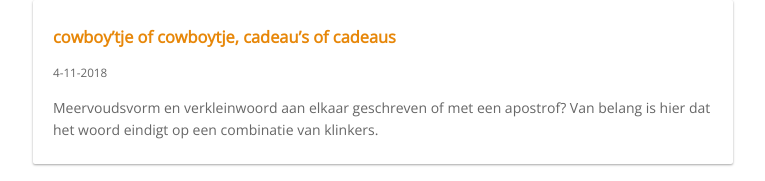
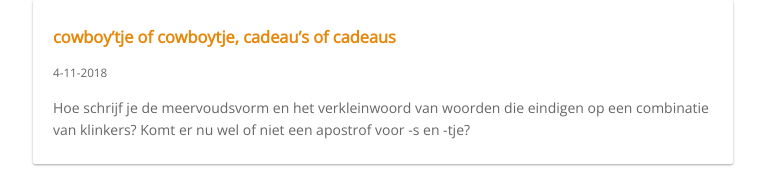
Before and after one commit to taalhulp/taaltip, a Vue app: page /#/ in a window 1280 px wide. Shown: the part 1130-1311 px from the top of the page, without its empty margins (97-862 px from the left). Built offline with nearby package versions, Linux system fonts and the light colour scheme.

Commit message:
Correctie intro

```diff
--- a/src/assets/tiplijst.js
+++ b/src/assets/tiplijst.js
@@ -336,8 +336,8 @@ export default {
   "cadeau's-of-cadeaus": {
     datum: new Date(2018, 10, 4),
     title: `cowboy’tje of cowboytje, cadeau’s of cadeaus`,
-    intro: `Meervoudsvorm en verkleinwoord aan elkaar geschreven of met een apostrof? Van belang is hier
-            dat het woord eindigt op een combinatie van klinkers.`,
+    intro: `Hoe schrijf je de meervoudsvorm en het verkleinwoord van woorden die eindigen op een
+     combinatie van klinkers? Komt er nu wel of niet een apostrof voor -s en -tje?`,
     voorbeeld: [
       `Het jarige `,
       {
```
